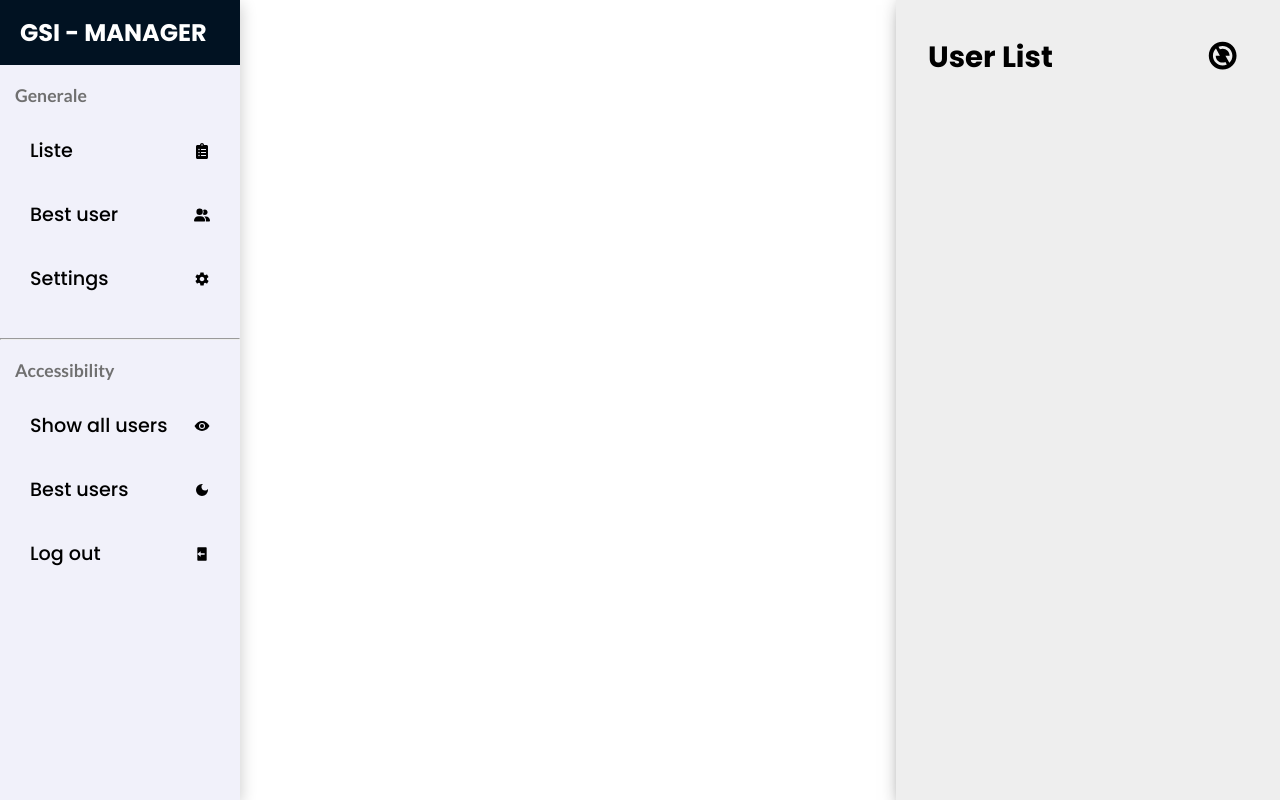
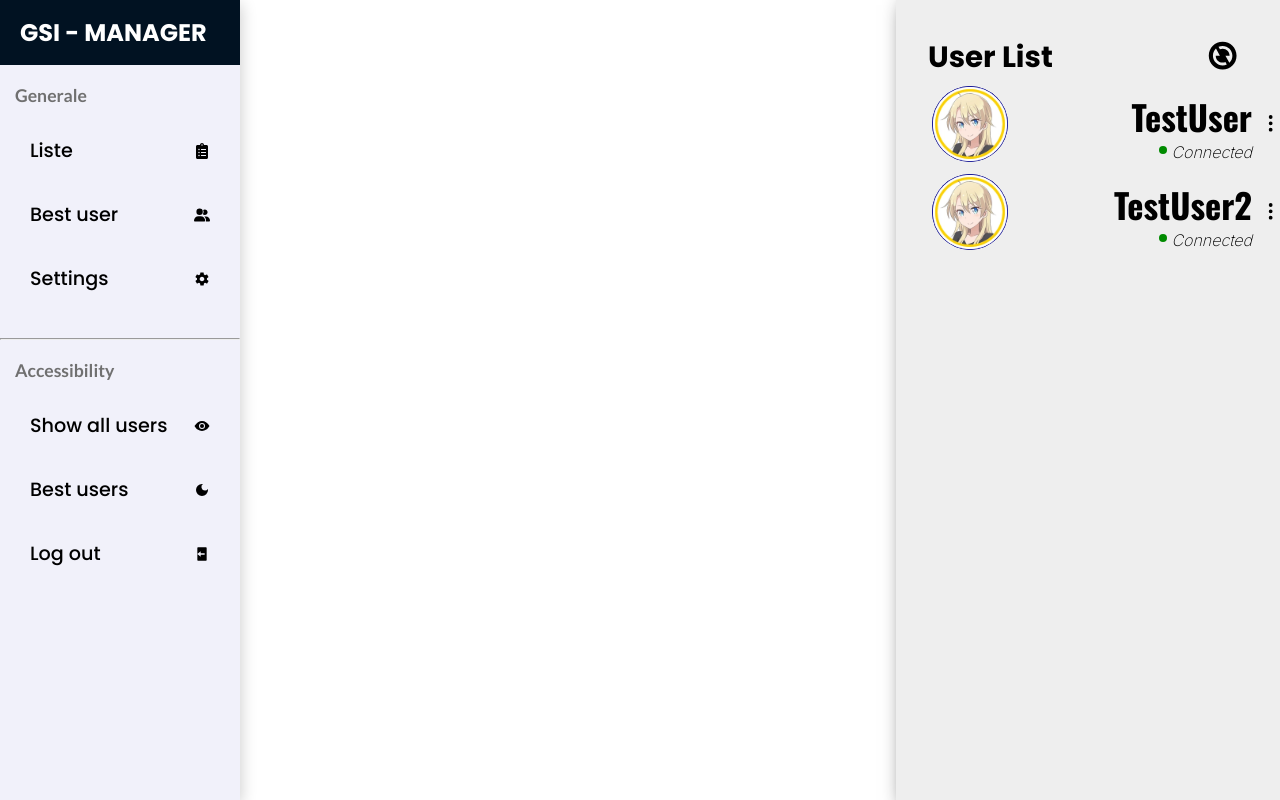
Before and after one commit to Orkose04/GSI, a React (Vite) app in the folder GSI/: page / in a window 1280 px wide. Built offline with nearby package versions, Linux system fonts and the light colour scheme.

Commit message:
Display more

```diff
--- a/GSI/src/composants/listUser.jsx
+++ b/GSI/src/composants/listUser.jsx
@@ -2,10 +2,11 @@ import React from "react";
 import List from "../listUser/list";
 import { RiRefreshFill } from "react-icons/ri";
 import { useState } from "react";
+import Img from "/img/user1.png";
 const ListUser = () => {
   const [userActif, setUserActif] = useState([]);
   const handleRefresh = () => {
-    fetch("http://192.168.88.27:5000/gsi/users/")
+    fetch("http://10.42.0.1:53/gsi/users/")
       .then((res) => {
         return res.json();
       })
@@ -26,10 +27,27 @@ const ListUser = () => {
           <RiRefreshFill className="iconRefresh" />
         </button>
       </div>
+      <List
+        username={"TestUser"}
+        key={2}
+        img={Img}
+        connectedTime={"5 seconds"}
+      />
+      <List
+        username={"TestUser2"}
+        key={2}
+        img={Img}
+        connectedTime={"50 minutes"}
+      />
       {userActif.map((user) => (
         <>
           <br />
-          <List username={user.nom} key={user.id} img={user.img} />
+          <List
+            username={user.nom}
+            key={user.id}
+            img={user.img}
+            connectedTime={1}
+          />
           <br />
           <hr />
         </>
--- a/GSI/src/listUser/list.css
+++ b/GSI/src/listUser/list.css
@@ -1,5 +1,9 @@
 @import url("https://fonts.googleapis.com/css2?family=Inter:wght@100..900&display=swap");
 @import url("https://fonts.googleapis.com/css2?family=Oswald:wght@200..700&display=swap");
+
+:root {
+  --pdp: 4.75rem;
+}
 
 .container-items {
   margin-bottom: 0.25rem;
@@ -25,7 +29,6 @@
   background-color: #eee;
   padding: 2rem;
   box-shadow: 10px 5px 20px hsl(0, 0%, 10%);
-  /* text-align: center; */
 }
 
 .listUser h2 {
@@ -33,9 +36,14 @@
   font-weight: bolder;
 }
 
+.user,
+.right,
+.userCard {
+  display: flex;
+}
+
 .user {
-  display: flex;
-  justify-content: right;
+  justify-content: space-between;
   gap: 1em;
   flex-wrap: wrap;
   width: 25vw;
@@ -47,22 +55,19 @@
   flex-direction: column;
   justify-content: end;
   text-align: end;
-  gap: 10px;
 }
 
 .pdp {
-  width: 90px;
-  height: 80px;
-  min-width: 80px;
-  min-height: 80px;
+  width: var(--pdp);
+  height: var(--pdp);
+  min-width: var(--pdp);
+  min-height: var(--pdp);
   border-radius: 50%;
   overflow: hidden;
   background-color: darkblue;
 }
 
 .pdp img {
-  width: 100%;
-  /* background-color: #ddd; */
 }
 
 .username {
@@ -75,10 +80,6 @@
   font-size: 0.8em;
   font-weight: 200;
   font-style: italic;
-  display: flex;
-  align-items: center;
-  gap: 12px;
-  justify-content: end;
 }
 
 .green-dot {
@@ -91,9 +92,47 @@
     color: hsl(120, 100%, 25%);
   }
   50% {
-    color: hsl(120, 100%, 45%);
+    color: hsl(120, 100%, 35%);
   }
-  99% {
+  100% {
     color: hsl(120, 100%, 25%);
   }
 }
+
+.show-more {
+  border: none;
+  background-color: transparent;
+  scale: 2;
+  margin-left: 0.5rem;
+}
+
+.show-more-dots {
+  cursor: pointer;
+  transition: all ease-in-out 200ms;
+  border-radius: 50%;
+  padding: 0.1rem;
+}
+
+.show-more-dots:hover {
+  color: #eee;
+  background-color: #000;
+}
+
+.details {
+  background-color: #ddd;
+  padding: 1rem 2rem;
+  font-family: "Oswald";
+  border-radius: 0 0 1rem 1rem;
+  animation: showMore 1s;
+}
+
+@keyframes showMore {
+  from {
+    transform: scaleY(0);
+    transform-origin: 60% 0;
+  }
+  to {
+    transform: scaleY(1);
+    transform-origin: 60% 0;
+  }
+}
--- a/GSI/src/listUser/list.jsx
+++ b/GSI/src/listUser/list.jsx
@@ -1,14 +1,24 @@
-import React from "react";
+import React, { useState, useCallback } from "react";
 import { GoDotFill } from "react-icons/go";
+import { BsThreeDotsVertical } from "react-icons/bs";
 import "./list.css";
 
-export const List = ({ username, img }) => {
+export const List = ({ username, img, connectedTime }) => {
+  const [showDetails, setShowDetails] = useState(false);
+
+  const showMore = useCallback(() => {
+    setShowDetails((prevShowDetails) => !prevShowDetails);
+  }, []);
+
   return (
+    <>
+      <div className="userCard">
         <div className="bigContainer container-items">
-      <span className="pdp">
+          <div className="user">
+            <div className="pdp">
               <img src={img} alt="user1" className="pdp" />
-      </span>
-      <div className="user">
+            </div>
+            <div className="right">
               <div className="user-info">
                 <p className="username">{username}</p>
                 <p className="connected">
@@ -18,6 +28,22 @@ export const List = ({ username, img }) => {
               </div>
             </div>
           </div>
+        </div>
+        <button className="show-more">
+          <BsThreeDotsVertical className="show-more-dots" onClick={showMore} />
+        </button>
+      </div>
+      {showDetails && (
+        <div className="details">
+          {/* Add the additional information you want to display here */}
+          <ul>
+            <li>Connected since: {connectedTime}</li>
+            <li></li>
+            <li></li>
+          </ul>
+        </div>
+      )}
+    </>
   );
 };
 
```
Lines whose indentation alone changed are shown as unchanged.
